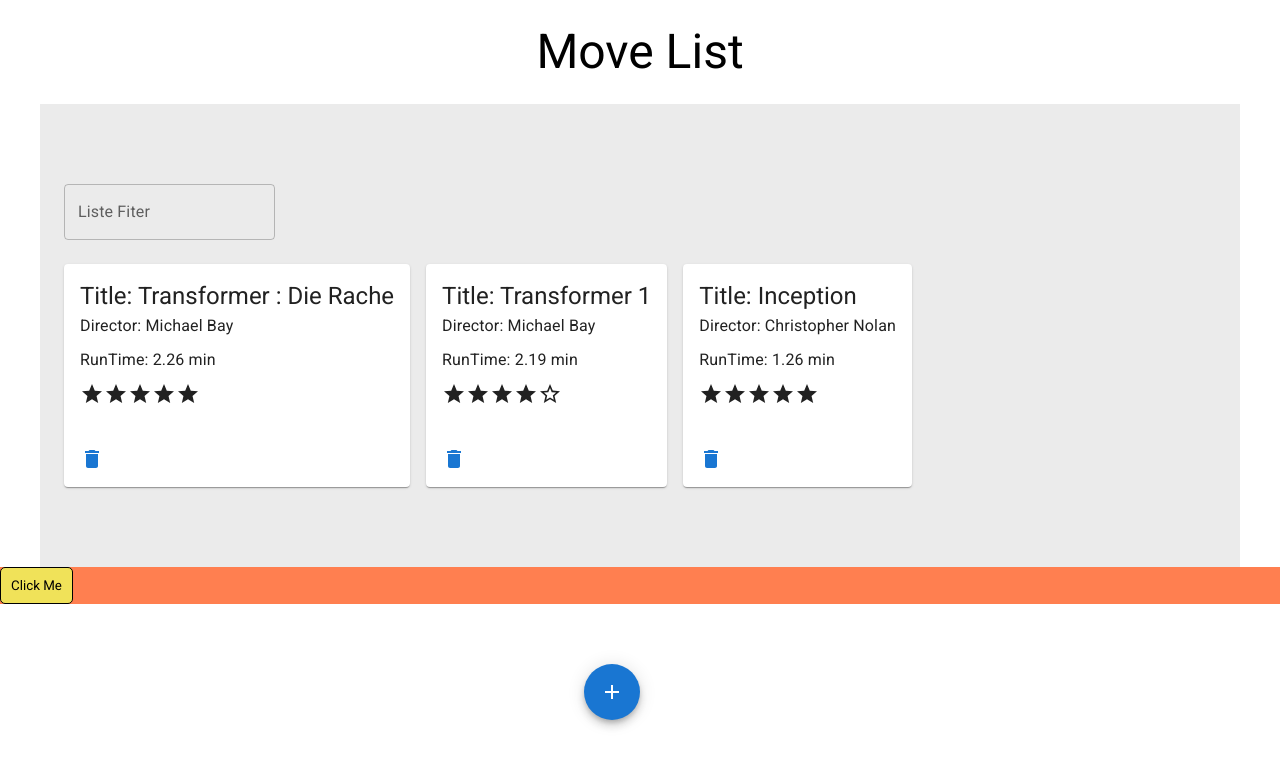
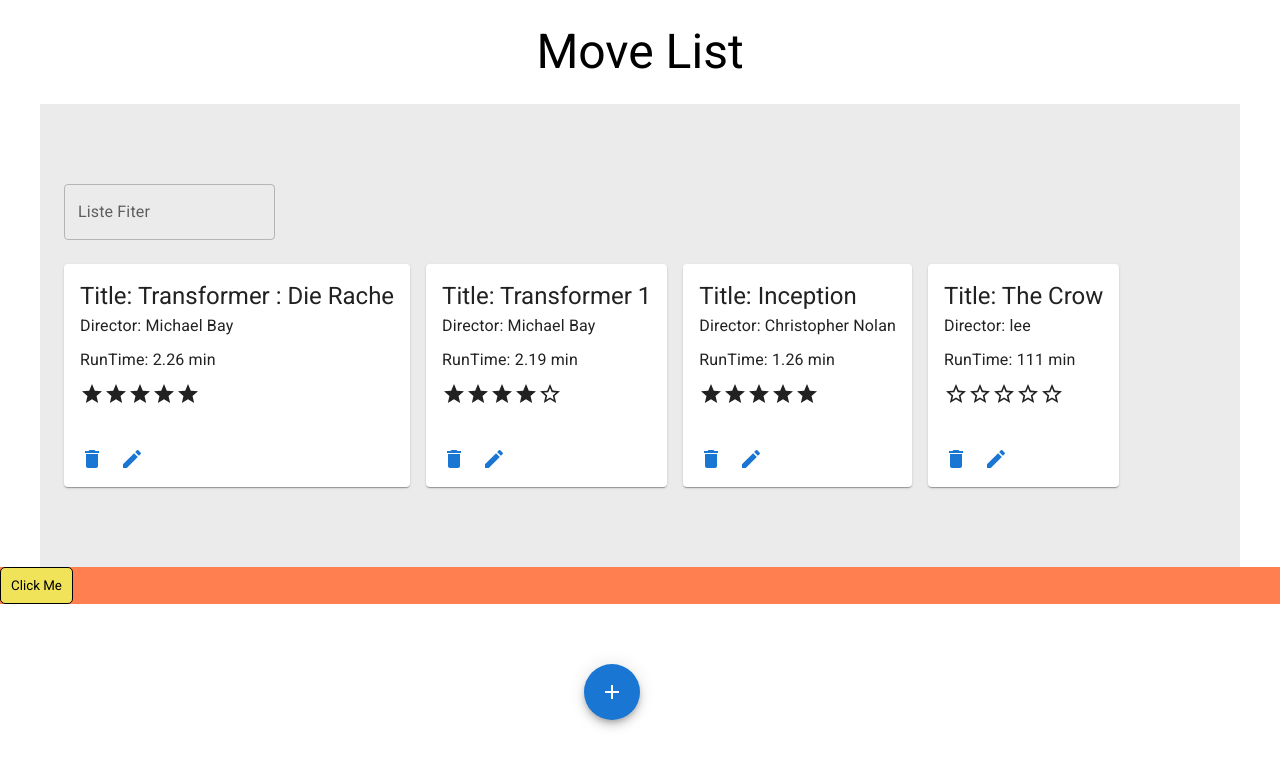
Before and after one commit to Marco-Jan/MovieList, a React (Vite) app: page / in a window 1280 px wide. Shown: the top 766 px of the page. Built offline with nearby package versions, Linux system fonts and the light colour scheme; data requests are answered from the project's data file.

Commit message:
add edit (bug noch offen)

```diff
--- a/data.json
+++ b/data.json
@@ -20,6 +20,12 @@
       "director": "Christopher Nolan",
       "runtime": 1.26,
       "rating": 5
+    },
+    {
+      "id": "ef69",
+      "runtime": 111,
+      "director": "lee",
+      "title": "The Crow"
     }
   ]
 }
--- a/src/Components/FormEdit.tsx
+++ b/src/Components/FormEdit.tsx
@@ -12,9 +12,7 @@
     onClose: () => void;
 }
 
-
-
-export default function FormEdit({ open, onSave, onClose, movie = { title: "", director: "", runtime: 0 } }: Props): JSX.Element {
+export default function FormEdit({ onSave, open, onClose, movie = { title: "", director: "", runtime: 0 } }: Props): JSX.Element {
     const {
         register,
         handleSubmit,
@@ -68,5 +66,5 @@
         </Dialog>
 
 
-                );
+    );
 }
--- a/src/Components/MovieList.tsx
+++ b/src/Components/MovieList.tsx
@@ -14,7 +14,9 @@
     const [movies, err, handleDelete, handleSubmit] = useMovies();
     const [filter, setFilter] = useState("");
     const [deleteDialog, setDeleteDialog] = useState<{ open: boolean; movie: IMovie | null }>({ open: false, movie: null });
-    const [formDialog, setFormDialog] = useState(false);
+    const [formDialog, setFormDialog] = useState<{
+        open: boolean; movie?: IMovie
+    }>({ open: false });
 
     const handleDialog = (open: boolean, movie: IMovie) => {
         if (open) {
@@ -23,6 +25,14 @@
             setDeleteDialog({ open: false, movie: null });
         }
     };
+
+    const handleEditDialog = (open: boolean, movie: IMovie) => {
+        if (open) {
+            setFormDialog({ open: true, movie });
+        } else {
+            setFormDialog({open: false, movie: undefined})
+        }
+    }
 
 
     {
@@ -51,6 +61,8 @@
                                         key={movie.id}
                                         movie={movie}
                                         onDialog={handleDialog}
+                                        onEdit={handleEditDialog}
+
                                     />
                                 )
                             })}
@@ -71,16 +83,16 @@
                     </DeleteDialog>
                     <FormEdit
                         onSave={(movie: MovieInput) => {
-                            setFormDialog(false);
+                            setFormDialog({open: false, movie: undefined});
                             (handleSubmit as (movie: MovieInput) => Promise<void>)(movie);
                         }}
-                        open={formDialog}
-                        onClose={() => setFormDialog(false)}
+                        open={formDialog.open}
+                        onClose={() => setFormDialog({open: false, movie: undefined})}
                     />
                     <Fab
                         color="primary"
                         sx={{ position: "fixed", bottom: "10%", right: "50%", Transform: "translateX(-50%)", }}
-                        onClick={() => setFormDialog(true)}>
+                        onClick={() => setFormDialog({open: true, movie: undefined})}>
                         <Add />
                     </Fab>
                 </Container >
--- a/src/Components/MovieListItem.tsx
+++ b/src/Components/MovieListItem.tsx
@@ -3,11 +3,13 @@
 import style from "./css/MovieListItem.module.css";
 import { Card, CardContent, Grid, Typography, CardActions, IconButton } from "@mui/material";
 import DeleteIcon from "@mui/icons-material/Delete";
+import { Edit } from "@mui/icons-material"
 
 
 interface Props {
     movie: IMovie;
     onDialog: (open: boolean, movie: IMovie) => void;
+    onEdit: (open: boolean, movie: IMovie) => void;
 }
 interface Props {
     movie: {
@@ -18,7 +20,8 @@
         rating: number;
     }
 }
-export default function MovieListItem({ movie, onDialog }: Props) {
+
+export default function MovieListItem({ movie, onDialog, onEdit }: Props) {
     const classNames = [style.movieCard];
     if (movie.rating === 5) {
         classNames.push(style.fiveStars);
@@ -44,6 +47,13 @@
                     <IconButton color="primary" aria-label="delete-movie" onClick={() => onDialog(true, movie)}>
                         <DeleteIcon />
                     </IconButton>
+                    <IconButton
+                        color="primary"
+                        aria-label="edit_movie"
+                        onClick={() => onEdit(true, movie)}
+                    >
+                    <Edit />
+                    </IconButton>
                 </CardActions>
             </Card>
         </Grid>
--- a/src/Components/useMovies.tsx
+++ b/src/Components/useMovies.tsx
@@ -38,6 +38,13 @@
     }
 
     async function handleAdd(movie: IMovie): Promise<void> {
+        let method = "POST";
+        let url = "/movies";
+        if (movie.id) {
+            method = "PUT";
+            url = `${movie.id}`
+        }
+
         const options = {
             method: "POST",
             body: JSON.stringify(movie),
@@ -47,8 +54,22 @@
 
         const res = await fetch(`/movies`, options);
         const data = await res.json();
-        setMovies((prevMovie) => [...prevMovie, data]);
+
+        if (movie.id) {
+            setMovies((prevMovies) =>
+                prevMovies?.map((prevMovie) => {
+                    if (prevMovie.id === movie.id) {
+                        return data
+                    }
+                    return prevMovie;
+                })
+            );
+        } else {
+            setMovies((prevMovie) => [...prevMovie, data]);
+        }
     }
+
+
 
 
     return [movies, err, handleDelete, handleAdd];
```
Also changed, not shown: package.json (+6 -1 lines), 1 other file (tests, documents, lock files or other folders).
